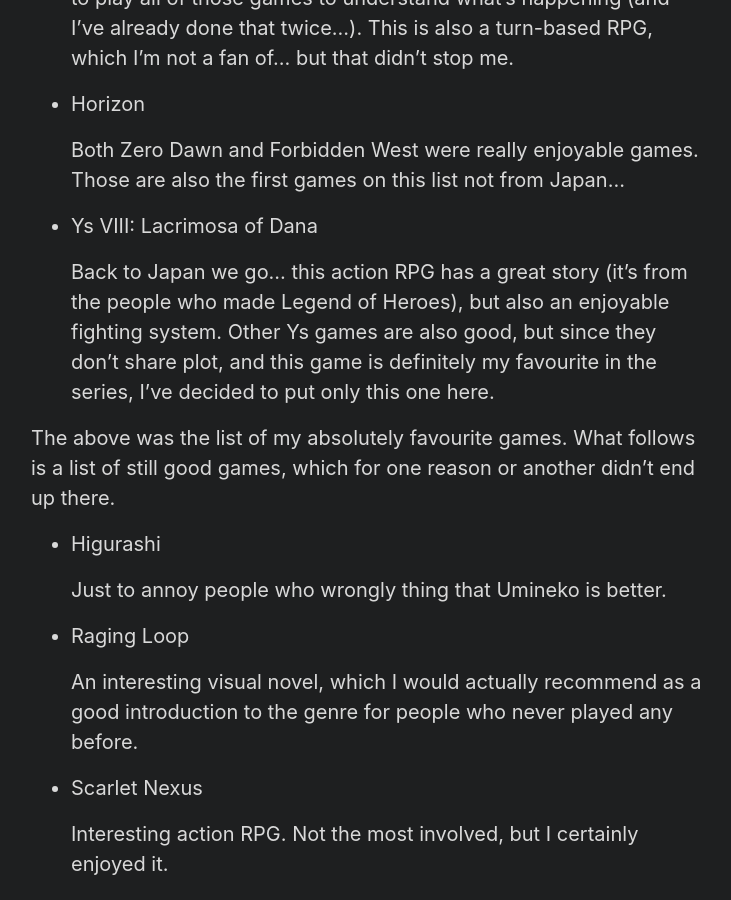
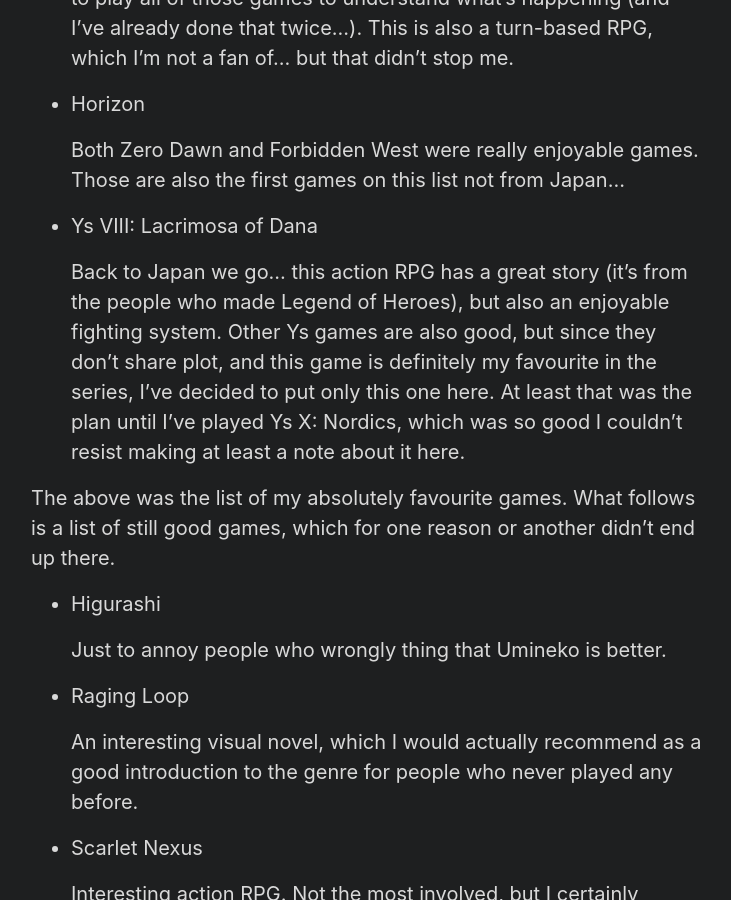
Before and after one commit to KowalskiPiotr98/KowalskiPiotr98.github.io, a Jekyll site: the page built from games.md, in a window 1280 px wide and 900 px high, scrolled down 2070 px. Shown: the whole window, without its empty margins (273-1004 px from the left). Built offline with Jekyll 4.4.1, drawn with Linux system fonts in a browser that asks for light colours.

Commit message:
Add note about Ys X to games list

```diff
--- a/games.md
+++ b/games.md
@@ -45,7 +45,7 @@
 
 - Ys VIII: Lacrimosa of Dana
 
-    Back to Japan we go... this action RPG has a great story (it's from the people who made Legend of Heroes), but also an enjoyable fighting system. Other Ys games are also good, but since they don't share plot, and this game is definitely my favourite in the series, I've decided to put only this one here.
+    Back to Japan we go... this action RPG has a great story (it's from the people who made Legend of Heroes), but also an enjoyable fighting system. Other Ys games are also good, but since they don't share plot, and this game is definitely my favourite in the series, I've decided to put only this one here. At least that was the plan until I've played Ys X: Nordics, which was so good I couldn't resist making at least a note about it here.
 
 
 The above was the list of my absolutely favourite games. What follows is a list of still good games, which for one reason or another didn't end up there.
```
